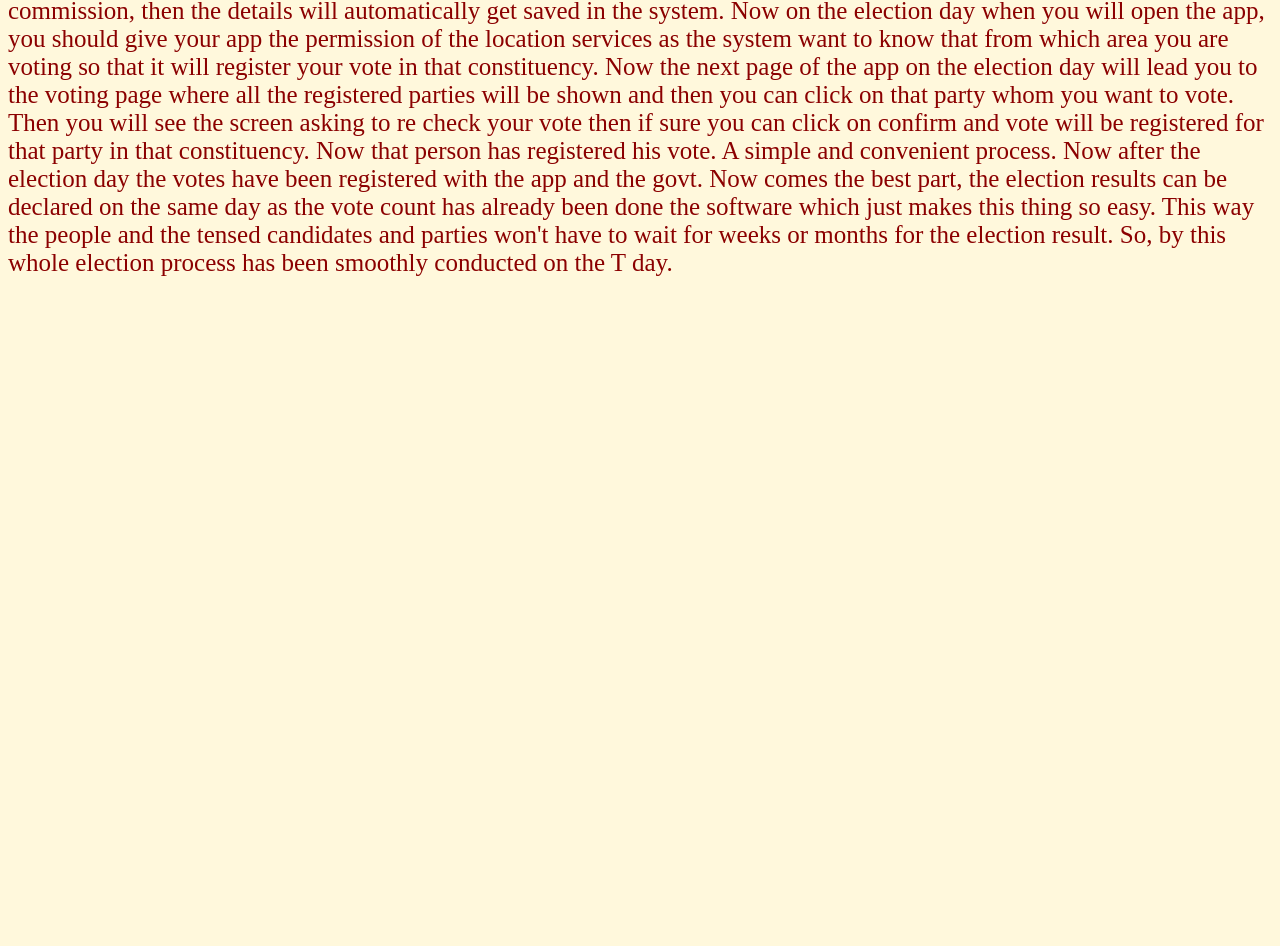
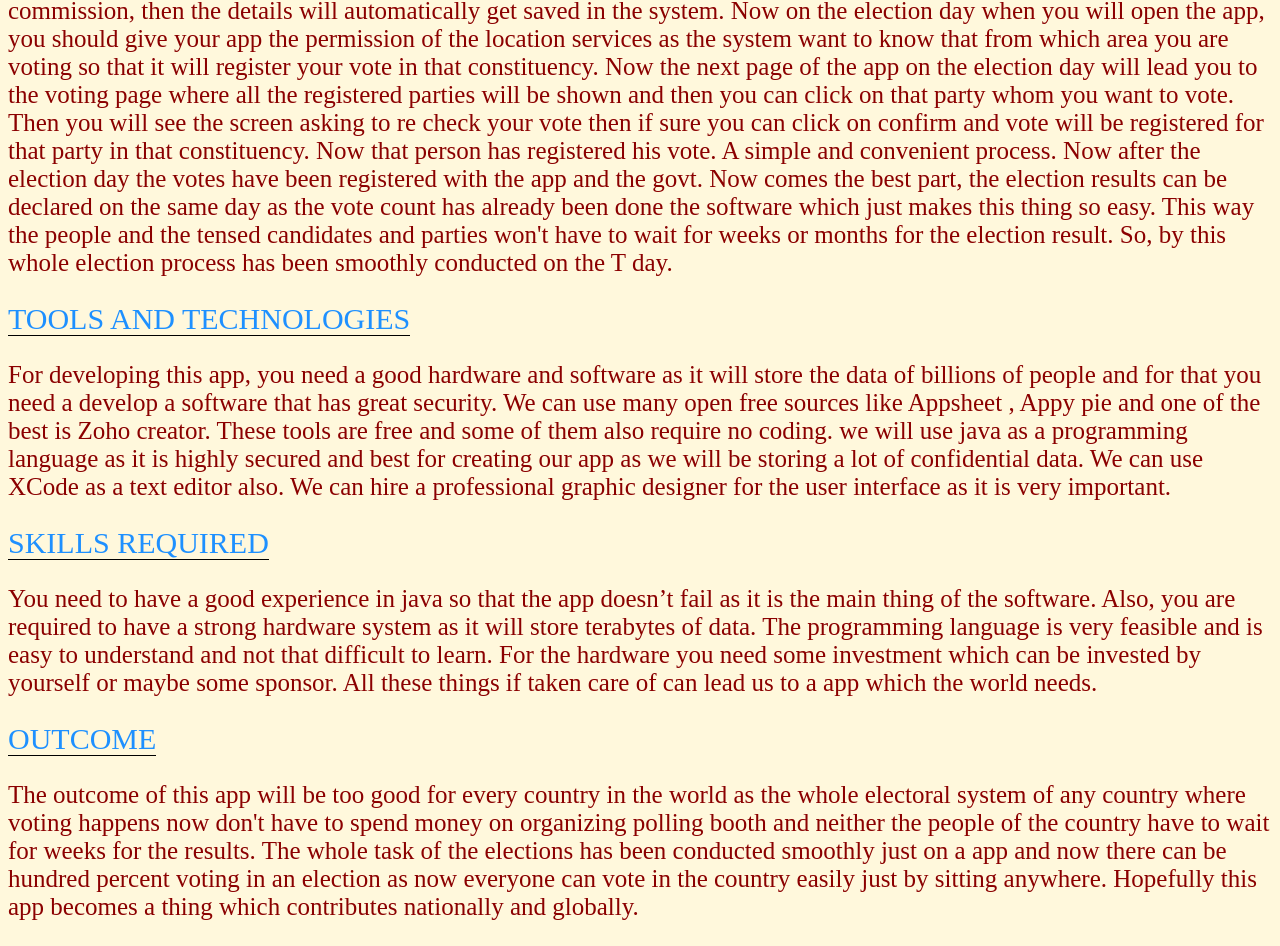
Before and after one commit to DDDDJHUHOU/INTRO-TO-INFORMATION-TECH-ASS1-, a plain HTML site: page index.html in a window 1280 px wide. Shown: the part 5044-5990 px from the top of the page. Before the commit the page ends 5346 px from the top, so only its background shows below. Drawn offline with Linux system fonts and the light colour scheme.

Commit message:
ootcome of the project

```diff
--- a/index.html
+++ b/index.html
@@ -114,10 +114,25 @@ is eligible to vote.</p>
             on the same day as the vote count has already been done the software which just makes this thing so easy.
             This way the people and the tensed candidates and parties won't have to wait for weeks or months for the
             election result. So, by this whole election process has been smoothly conducted on the T day.</p>
-
-<p5></p5>
-<h6></h6>
-<p6></p6>
+<h class="head">TOOLS AND TECHNOLOGIES<h>
+<p class="paragraphs">For developing this app, you need a good hardware and software as it will store the data of billions
+  of people and for that you need a develop a software that has great security. We can use many open free sources
+   like Appsheet , Appy pie and one of the best is Zoho creator. These tools are free and some of them also require
+   no coding. we will use java as a programming language as it is highly secured and best for creating our app as we
+   will be storing a lot of confidential data. We can use XCode as a text editor also. We can hire a professional
+ graphic designer for the user interface as it is very important.</p>
+<h class="head">SKILLS REQUIRED</h>
+<p class="paragraphs">You need to have a good experience in java so that the app doesn’t fail as it is the main thing of
+  the software. Also, you are required to have a strong hardware system as it will store terabytes of data. The programming
+  language is very feasible and is easy to understand and not that difficult to learn. For the hardware you need some investment
+which can be invested by yourself or maybe some sponsor. All these things if taken care of can lead us to a app which the world
+ needs.</p>
+<h class="head">OUTCOME</h>
+<p class="paragraphs">The outcome of this app will be too good for every country in the world as the whole electoral system of
+  any country where voting happens now don't have to spend money on organizing polling booth and neither the people
+   of the country have to wait for weeks for the results. The whole task of the elections has been conducted
+   smoothly just on a app and now there can be hundred percent voting in an election as now everyone can vote in the country
+   easily just by sitting anywhere. Hopefully this app becomes a thing which contributes nationally and globally.</p>
 
 <body>
 </html>
```
